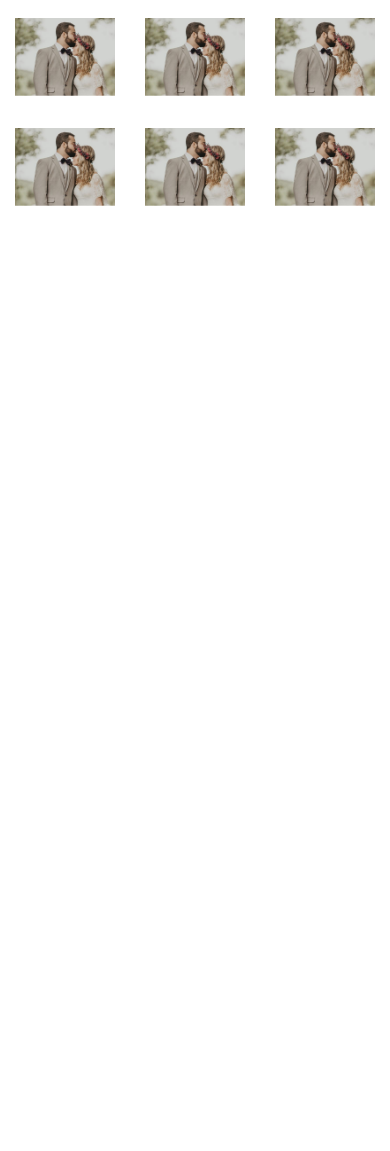
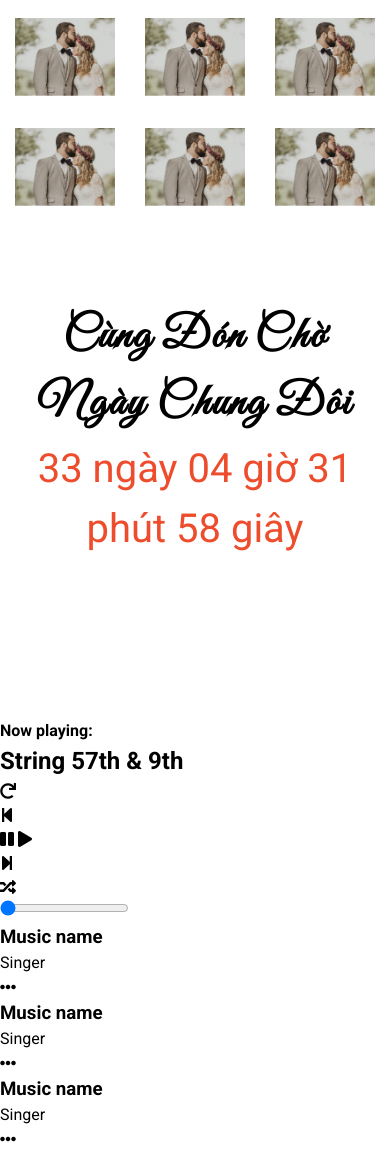
Before and after one commit to vanvd99/wedding, a plain HTML site: page index.html in a window 390 px wide. Shown: the part 7701-8852 px from the top of the page. Before the commit the page ends 8005 px from the top, so only its background shows below. Drawn offline with Linux system fonts and the light colour scheme; grey boxes are pictures that could not be loaded.

Commit message:
add countdown

```diff
--- a/css/style.css
+++ b/css/style.css
@@ -624,3 +624,11 @@ header, section, footer {
 .gallery-popup .gp-controls .next:hover i{
     background-color: rgba(0, 0, 0, 0.8);
 }
+
+
+.countdown-section p {
+    font-size: 40px;
+    font-family: 'Roboto', sans-serif;
+    color: #ee4d2d;
+
+}
--- a/index.html
+++ b/index.html
@@ -245,6 +245,96 @@
     </div>
   </section>
 
+  <section class="countdown-section">
+    <div class="container">
+      <div class="row">
+        <div class="section-title">
+          <h2>cùng đón chờ ngày chung đôi</h2>
+          <p id="countdown"></p>
+          <!-- <h2>ngày chung đôi</h2> -->
+        </div>
+      </div>
+    </div>
+  </section>
+
+
+  <div class="player">
+    <!-- Dashboard -->
+    <div class="dashboard">
+      <!-- Header -->
+      <header>
+        <h4>Now playing:</h4>
+        <h2>String 57th & 9th</h2>
+      </header>
+
+      <!-- CD -->
+      <div class="cd">
+        <div class="cd-thumb" style="background-image: url('https://i.ytimg.com/vi/jTLhQf5KJSc/maxresdefault.jpg')">
+        </div>
+      </div>
+
+      <!-- Control -->
+      <div class="control">
+        <div class="btn btn-repeat">
+          <i class="fas fa-redo"></i>
+        </div>
+        <div class="btn btn-prev">
+          <i class="fas fa-step-backward"></i>
+        </div>
+        <div class="btn btn-toggle-play">
+          <i class="fas fa-pause icon-pause"></i>
+          <i class="fas fa-play icon-play"></i>
+        </div>
+        <div class="btn btn-next">
+          <i class="fas fa-step-forward"></i>
+        </div>
+        <div class="btn btn-random">
+          <i class="fas fa-random"></i>
+        </div>
+      </div>
+
+      <input id="progress" class="progress" type="range" value="0" step="1" min="0" max="100">
+
+      <audio id="audio" src=""></audio>
+    </div>
+
+    <!-- Playlist -->
+    <div class="playlist">
+      <div class="song">
+        <div class="thumb" style="background-image: url('https://i.ytimg.com/vi/jTLhQf5KJSc/maxresdefault.jpg')">
+        </div>
+        <div class="body">
+          <h3 class="title">Music name</h3>
+          <p class="author">Singer</p>
+        </div>
+        <div class="option">
+          <i class="fas fa-ellipsis-h"></i>
+        </div>
+      </div>
+      <div class="song">
+        <div class="thumb" style="background-image: url('https://i.ytimg.com/vi/jTLhQf5KJSc/maxresdefault.jpg')">
+        </div>
+        <div class="body">
+          <h3 class="title">Music name</h3>
+          <p class="author">Singer</p>
+        </div>
+        <div class="option">
+          <i class="fas fa-ellipsis-h"></i>
+        </div>
+      </div>
+      <div class="song">
+        <div class="thumb" style="background-image: url('https://i.ytimg.com/vi/jTLhQf5KJSc/maxresdefault.jpg')">
+        </div>
+        <div class="body">
+          <h3 class="title">Music name</h3>
+          <p class="author">Singer</p>
+        </div>
+        <div class="option">
+          <i class="fas fa-ellipsis-h"></i>
+        </div>
+      </div>
+    </div>
+  </div>
 
 
   <div class="gallery-popup">
@@ -266,6 +356,7 @@
 
   <script src="./js/jquery.min.js"></script>
   <script src="./js/main.js"></script>
+  <script src="./js/countdown.js"></script>
 
 </body>
 </html>
--- /dev/null
+++ b/js/countdown.js
@@ -0,0 +1,37 @@
+var countDownDate = new Date("Jan 1, 2023 11:00:00").getTime();
+var x = setInterval(function () {
+  // Get today's date and time
+  var now = new Date().getTime();
+
+  // Find the distance between now and the count down date
+  var distance = countDownDate - now;
+
+  // Time calculations for days, hours, minutes and seconds
+  var days =
+    Math.floor(distance / (1000 * 60 * 60 * 24)) < 10
+      ? "0" + Math.floor(distance / (1000 * 60 * 60 * 24))
+      : Math.floor(distance / (1000 * 60 * 60 * 24));
+
+  var hours =
+    Math.floor((distance % (1000 * 60 * 60 * 24)) / (1000 * 60 * 60)) < 10
+      ? "0" + Math.floor((distance % (1000 * 60 * 60 * 24)) / (1000 * 60 * 60))
+      : Math.floor((distance % (1000 * 60 * 60 * 24)) / (1000 * 60 * 60));
+
+  var minutes =
+    Math.floor((distance % (1000 * 60 * 60)) / (1000 * 60)) < 10
+      ? "0" + Math.floor((distance % (1000 * 60 * 60)) / (1000 * 60))
+      : Math.floor((distance % (1000 * 60 * 60)) / (1000 * 60));
+
+  var seconds =
+    Math.floor((distance % (1000 * 60)) / 1000) < 10
+      ? "0" + Math.floor((distance % (1000 * 60)) / 1000)
+      : Math.floor((distance % (1000 * 60)) / 1000);
+
+  document.getElementById("countdown").innerHTML =
+    days + " ngày " + hours + " giờ " + minutes + " phút " + seconds + " giây ";
+
+  if (distance < 0) {
+    clearInterval(x);
+    document.getElementById("countdown").innerHTML = "HAPPY WEDDING";
+  }
+}, 1000);
```
